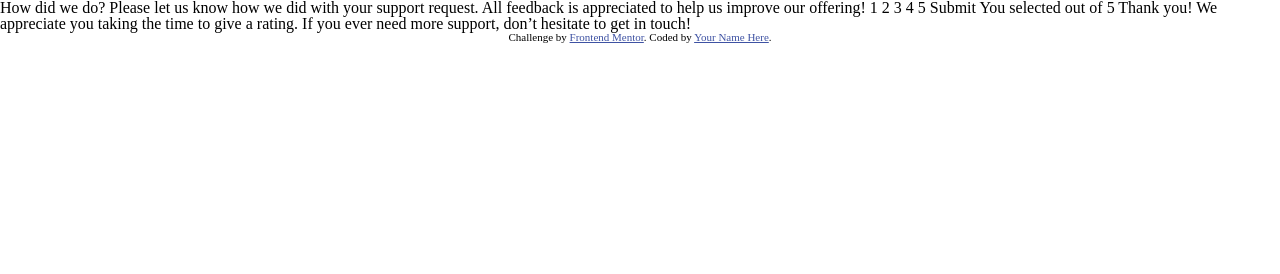
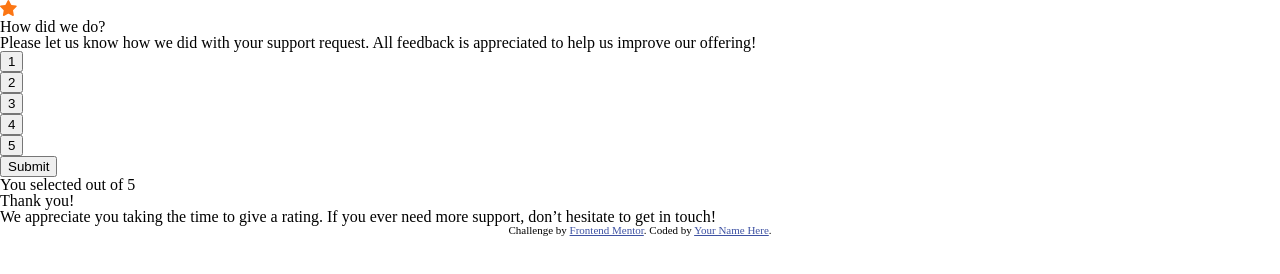
Before and after one commit to dopezinho/interactive-rating-component, a plain HTML site: page index.html in a window 1280 px wide. Drawn offline with Linux system fonts and the light colour scheme.

Commit message:
semantic tags

```diff
--- a/index.html
+++ b/index.html
@@ -12,36 +12,39 @@
 </head>
 <body>
 
-  <!-- Rating state start -->
+  <main class="start-container">
+    <img src="./images/icon-star.svg" alt="Star Icon">
+    <h1>How did we do?</h1>
 
-  How did we do?
+    <p>Please let us know how we did with your support request. All feedback is appreciated
+      to help us improve our offering!</p>
 
-  Please let us know how we did with your support request. All feedback is appreciated
-  to help us improve our offering!
+    <ul>
+      <li><button class="btn">1</button></li>
+      <li><button class="btn">2</button></li>
+      <li><button class="btn">3</button></li>
+      <li><button class="btn">4</button></li>
+      <li><button class="btn">5</button></li>
+    </ul>
 
-  1 2 3 4 5
+    <button class="btn-submit">Submit</button>
+  </main>
 
-  Submit
+  <section class="thank-you">
+    <p>You selected <!-- Add rating here --> out of 5</p>
 
-  <!-- Rating state end -->
+    <h2>Thank you!</h2>
 
-  <!-- Thank you state start -->
+    <p>We appreciate you taking the time to give a rating. If you ever need more support,
+      don’t hesitate to get in touch!</p>
 
-  You selected <!-- Add rating here --> out of 5
+  </section>
 
-  Thank you!
-
-  We appreciate you taking the time to give a rating. If you ever need more support,
-  don’t hesitate to get in touch!
-
-  <!-- Thank you state end -->
-
-
-  <div class="attribution">
+  <footer class="attribution">
     Challenge by <a href="https://www.frontendmentor.io?ref=challenge" target="_blank">Frontend Mentor</a>.
     Coded by <a href="#">Your Name Here</a>.
-  </div>
+  </footer>
 
-  <script href="script.js"></script>
+  <script src="script.js"></script>
 </body>
 </html>
```
